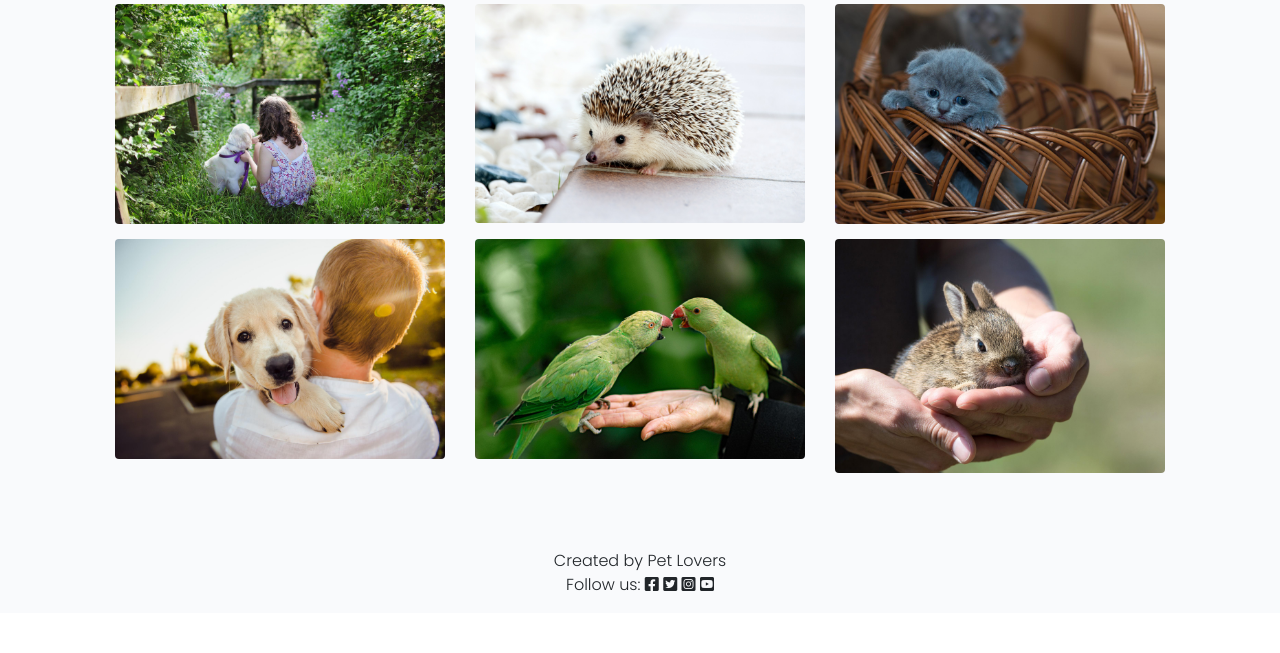
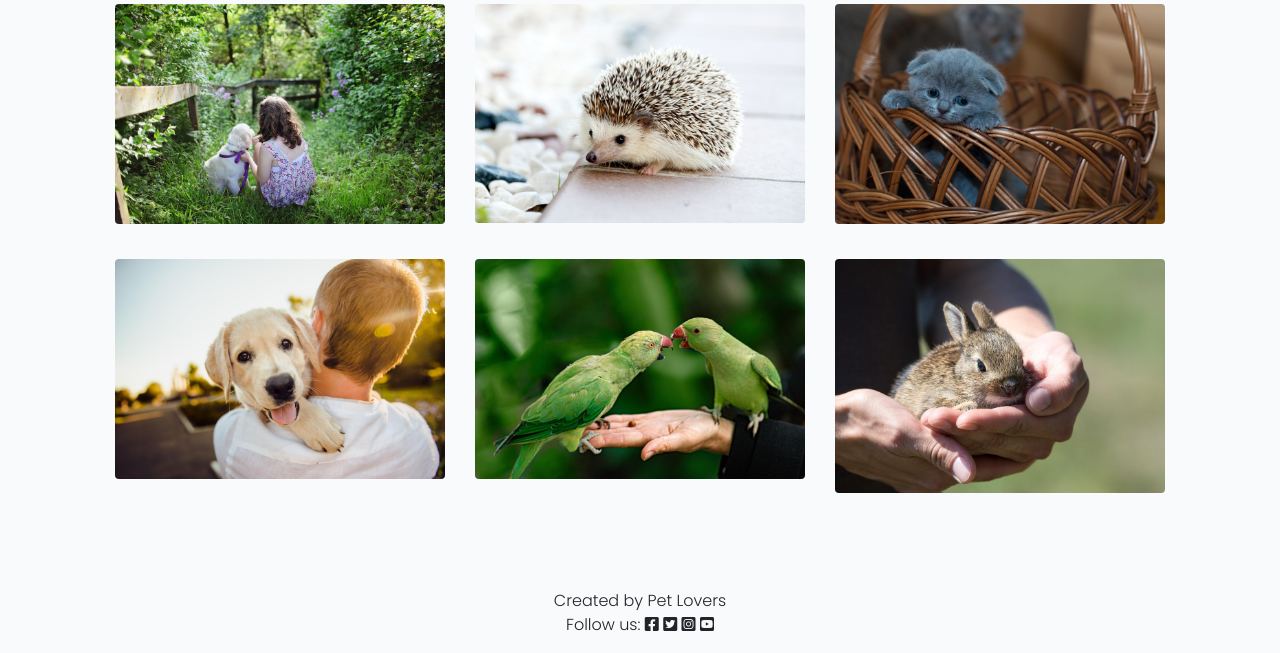
Before and after one commit to sundeepbassi/djangopetblog, a Django app: page /gallery/ in a window 1280 px wide. Shown: the part 207-860 px from the top of the page. Before the commit the page ends 798 px from the top, so only its background shows below. Run offline with Django 3.2, Linux system fonts and the light colour scheme; some libraries are stand-ins or nearby versions.

Commit message:
Remove commented out CSS (for gallery) and then add a vertical gap between images in the gallery, when on a small device

```diff
--- a/static/css/style.css
+++ b/static/css/style.css
@@ -161,36 +161,10 @@ body {
     border: none;
 }
 
-/* gallery */
-/*
-#photos {
-    clear: both;
-    line-height: 0;
-    column-count: 0;
-    column-gap: 0;
+/* Ensure the gallery images have vertical spaces between them when on a small device */
+.img-fluid {
+    margin-bottom: 20px;
 }
-
-#photos > img {
-    width: 100%;
-}*/
-
-/*
-.photo_gallery {
-    display: flex;
-}
-
-.photo_gallery a {
-    display: inline-block;
-    height: 300px;
-}
-
-.photo_gallery img {
-    object-position: center;
-    object-fit: cover;
-    height: 100%;
-    width: 100%;
-}
-*/
 
 .row {
     margin: 15px;
```
